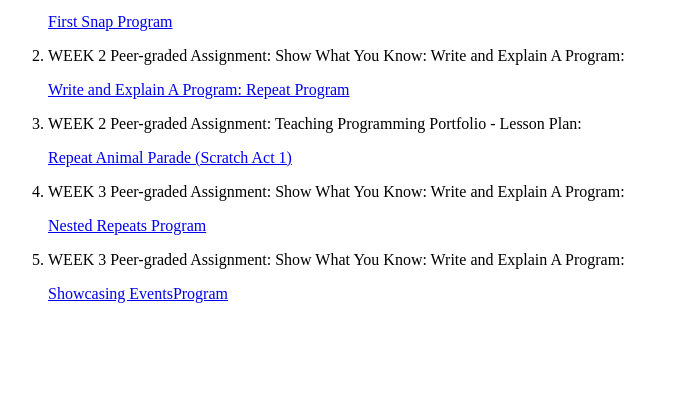
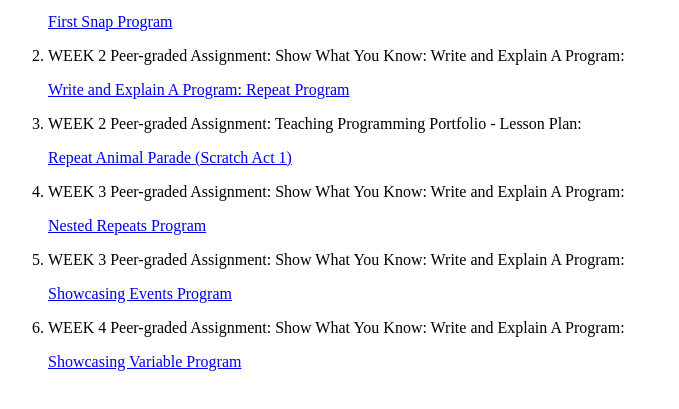
Before and after one commit to melissaignacio/eds124br-Teaching-Programming-Portfolio, a plain HTML site: page index.html in a window 1280 px wide. Shown: the part 101-510 px from the top of the page, without its empty margins (0-679 px from the left). Drawn offline with Linux system fonts and the light colour scheme.

Commit message:
Update index.html

```diff
--- a/index.html
+++ b/index.html
@@ -28,8 +28,15 @@
 
             <li>
                 <p>WEEK 3 Peer-graded Assignment: Show What You Know: Write and Explain A Program: </p>
-                <a href="https://youtu.be/kBMKBBj_z0k">Showcasing EventsProgram</a>
+                <a href="https://youtu.be/kBMKBBj_z0k">Showcasing Events Program</a>
             </li>
+
+            <li>
+                <p>WEEK 4 Peer-graded Assignment: Show What You Know: Write and Explain A Program: </p>
+                <a href="https://youtu.be/8R_7kuYPNR0">Showcasing Variable Program</a>
+            </li>
+
+
 
         </ol>
     </body>
```
